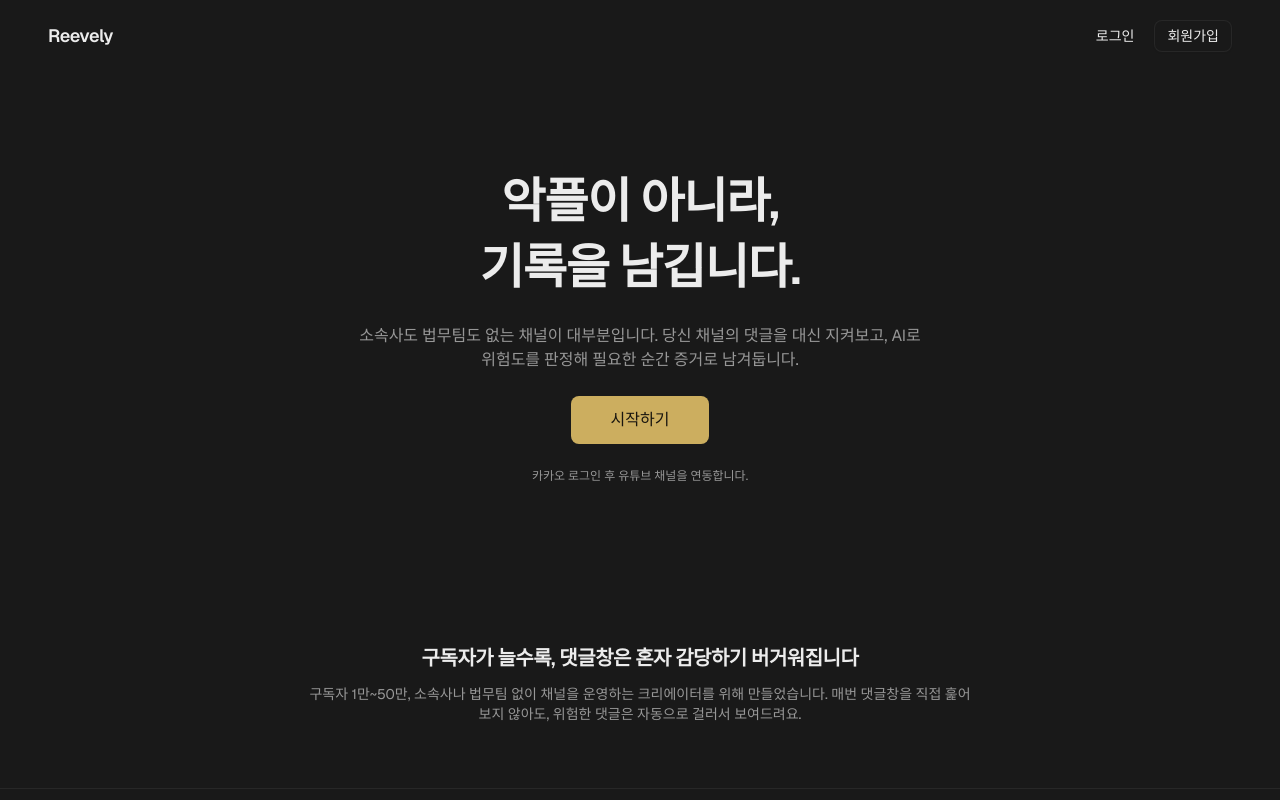
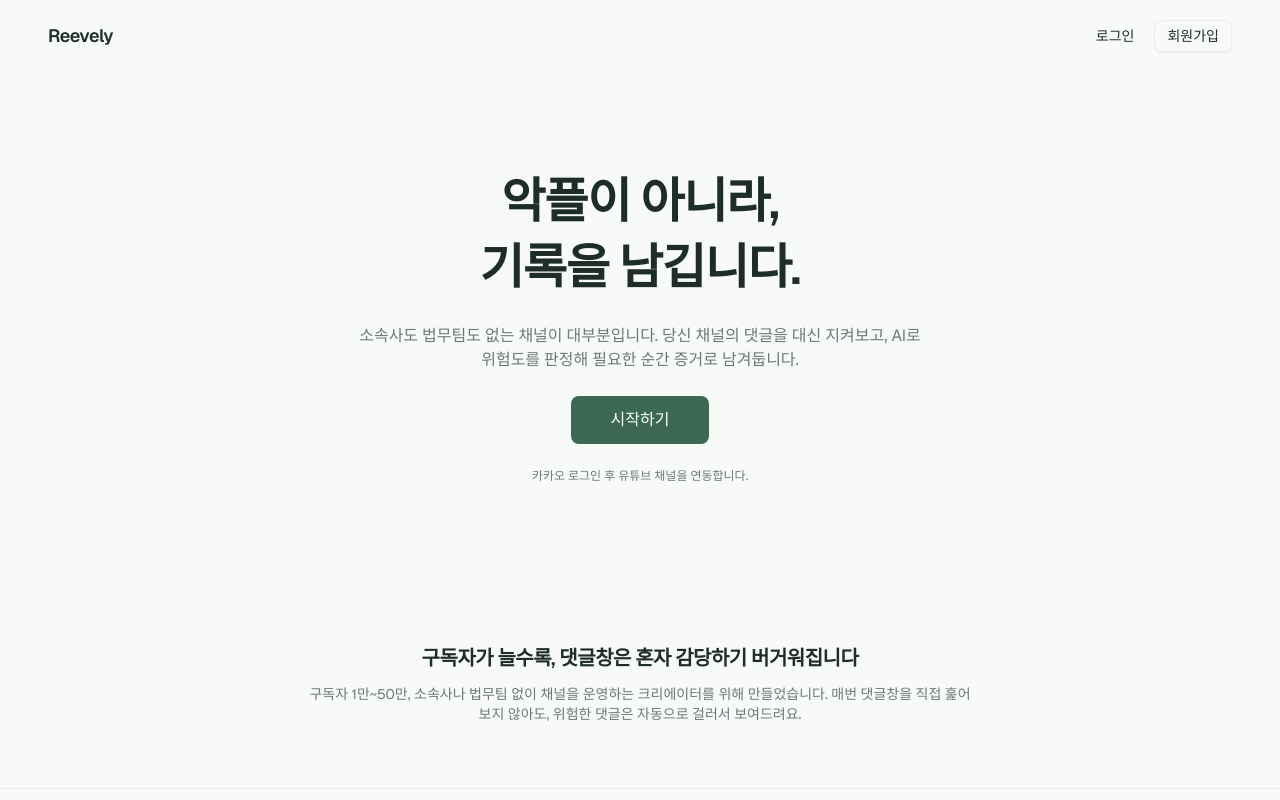
Before and after one commit to reevely7/Reevely, a Next.js app: page / in a window 1280 px wide. Shown: the top 800 px of the page. Built offline with nearby package versions, Linux system fonts and the light colour scheme; no server answers.

Commit message:
refactor: 컬러 토큰을 다크+골드에서 화이트+딥그린 팔레트로 교체

```diff
--- a/src/app/globals.css
+++ b/src/app/globals.css
@@ -38,7 +38,7 @@
   --color-popover: var(--popover);
   --color-card-foreground: var(--card-foreground);
   --color-card: var(--card);
-  /* 위험도 배지 전용 색 — 브랜드 팔레트와 분리된 "인장(印章)" 톤 */
+  /* 위험도 배지 전용 색 — 브랜드 그린(primary)과 분리된 시맨틱 톤 */
   --color-risk-high: var(--risk-high);
   --color-risk-high-foreground: var(--risk-high-foreground);
   --color-risk-high-bg: var(--risk-high-bg);
@@ -49,7 +49,7 @@
   --color-risk-low-foreground: var(--risk-low-foreground);
   --color-risk-low-bg: var(--risk-low-bg);
   --color-highlight: var(--highlight);
-  /* 상태 배지 전용 색 — primary(골드)·risk-medium(주황골드)과 헷갈리지 않도록 분리 */
+  /* 상태 배지 전용 색 — primary(그린)·risk-low(연녹)와 헷갈리지 않도록 분리 */
   --color-status-confirmed: var(--status-confirmed);
   --color-status-confirmed-bg: var(--status-confirmed-bg);
   --color-status-needs-review: var(--status-needs-review);
@@ -64,66 +64,65 @@
 }
 
 :root {
-  /* Reevely 다크 팔레트: 완전 무채색(R=G=B) 스모크 그래파이트 + 골든 위트 포인트.
-     라이트모드는 없음 — :root 하나가 유일한 팔레트. */
-  --background: #191919;
-  --foreground: #ececec;
-  --card: #1f1f1f;
-  --card-foreground: #ececec;
-  --popover: #1f1f1f;
-  --popover-foreground: #ececec;
-  --primary: #ccae5f;
-  --primary-foreground: #18150f;
-  --secondary: #222222;
-  --secondary-foreground: #ececec;
-  --muted: #1c1c1c;
-  --muted-foreground: #979797;
-  --accent: #222222;
-  --accent-foreground: #ececec;
-  --destructive: #e5484d;
-  --destructive-foreground: #ececec;
-  --border: rgba(255, 255, 255, 0.06);
-  --input: rgba(255, 255, 255, 0.12);
-  --ring: #ccae5f;
-  --chart-1: #ccae5f;
-  --chart-2: #ddc37c;
-  --chart-3: #979797;
-  --chart-4: #e2726f;
-  --chart-5: #4fa8a0;
+  /* Reevely 화이트+딥그린 팔레트 (2026-09-15 리디자인).
+     :root 하나가 유일한 팔레트 — 다크모드 없음. */
+  --background: #f8faf7;
+  --foreground: #1e2d26;
+  --card: #ffffff;
+  --card-foreground: #1e2d26;
+  --popover: #ffffff;
+  --popover-foreground: #1e2d26;
+  --primary: #3e6856;
+  --primary-foreground: #ffffff;
+  --secondary: #dbe6d9;
+  --secondary-foreground: #1e2d26;
+  --muted: #ededed;
+  --muted-foreground: #6b7a72;
+  --accent: #dbe6d9;
+  --accent-foreground: #1e2d26;
+  --destructive: #dc2626;
+  --destructive-foreground: #ffffff;
+  --border: #ededed;
+  --input: #cad6c7;
+  --ring: #3e6856;
+  --chart-1: #3e6856;
+  --chart-2: #6b9080;
+  --chart-3: #cad6c7;
+  --chart-4: #d97706;
+  --chart-5: #4a7c82;
   --radius: 0.625rem;
-  --sidebar: #141414;
-  --sidebar-foreground: #ececec;
-  --sidebar-primary: #ccae5f;
-  --sidebar-primary-foreground: #18150f;
-  --sidebar-accent: #222222;
-  --sidebar-accent-foreground: #ececec;
-  --sidebar-border: rgba(255, 255, 255, 0.06);
-  --sidebar-ring: #ccae5f;
+  --sidebar: #ffffff;
+  --sidebar-foreground: #1e2d26;
+  --sidebar-primary: #3e6856;
+  --sidebar-primary-foreground: #ffffff;
+  --sidebar-accent: #dbe6d9;
+  --sidebar-accent-foreground: #1e2d26;
+  --sidebar-border: #ededed;
+  --sidebar-ring: #3e6856;
 
-  /* 선택된 행 배경 워시 전용. primary(#ccae5f)는 채도가 낮아 거의 검정에
-     가까운 배경 위에 반투명으로 얹으면 올리브/갈색으로 밀리므로, 더 밝고
-     채도 높은 골드를 따로 둔다 (텍스트·버튼에는 쓰지 않음) */
-  --highlight: #f2c14e;
+  /* 선택/확장된 행 배경 워시 전용 (comments-table.tsx의 bg-highlight/10) */
+  --highlight: #6b9080;
 
-  /* 위험도 배지 — accent(골드)와 분리된 고정 시맨틱 컬러. Medium은 accent와 헷갈리지
-     않도록 주황 쪽으로 밀어둠 */
-  --risk-high: #e2726f;
-  --risk-high-foreground: #18150f;
-  --risk-high-bg: rgba(226, 114, 111, 0.15);
-  --risk-medium: #d99a52;
-  --risk-medium-foreground: #18150f;
-  --risk-medium-bg: rgba(217, 154, 82, 0.16);
-  --risk-low: #979797;
-  --risk-low-foreground: #18150f;
-  --risk-low-bg: rgba(151, 151, 151, 0.14);
+  /* 위험도 배지 — 연한 배경(-bg)에 진한 텍스트(base) 쌍으로 쓰는 소프트 배지와,
+     notification-bell.tsx처럼 배경을 꽉 채우는 solid 배지(-foreground) 둘 다 지원 */
+  --risk-high: #dc2626;
+  --risk-high-foreground: #ffffff;
+  --risk-high-bg: rgba(220, 38, 38, 0.12);
+  --risk-medium: #d97706;
+  --risk-medium-foreground: #ffffff;
+  --risk-medium-bg: rgba(217, 119, 6, 0.14);
+  --risk-low: #3e8562;
+  --risk-low-foreground: #ffffff;
+  --risk-low-bg: rgba(62, 133, 98, 0.12);
 
-  /* "확정" 상태 배지 — 골드(primary)·주황골드(risk-medium)와 구분되는 블루 톤 */
-  --status-confirmed: #6e93d6;
-  --status-confirmed-bg: rgba(110, 147, 214, 0.16);
+  /* "확정/정상" 상태 배지 — 초록 계열 (risk-low와 계열은 같지만 별도 변수라
+     이후 톤을 따로 미세조정할 수 있음) */
+  --status-confirmed: #2f855a;
+  --status-confirmed-bg: rgba(47, 133, 90, 0.12);
 
-  /* "검토 필요" 상태 배지 — risk-medium(주황)과 구분되는 퍼플 톤 */
-  --status-needs-review: #a687d9;
-  --status-needs-review-bg: rgba(166, 135, 217, 0.16);
+  /* "검토 필요" 상태 배지 — 노랑/amber 계열 */
+  --status-needs-review: #b7791f;
+  --status-needs-review-bg: rgba(183, 121, 31, 0.14);
 }
 
 @layer base {
```
